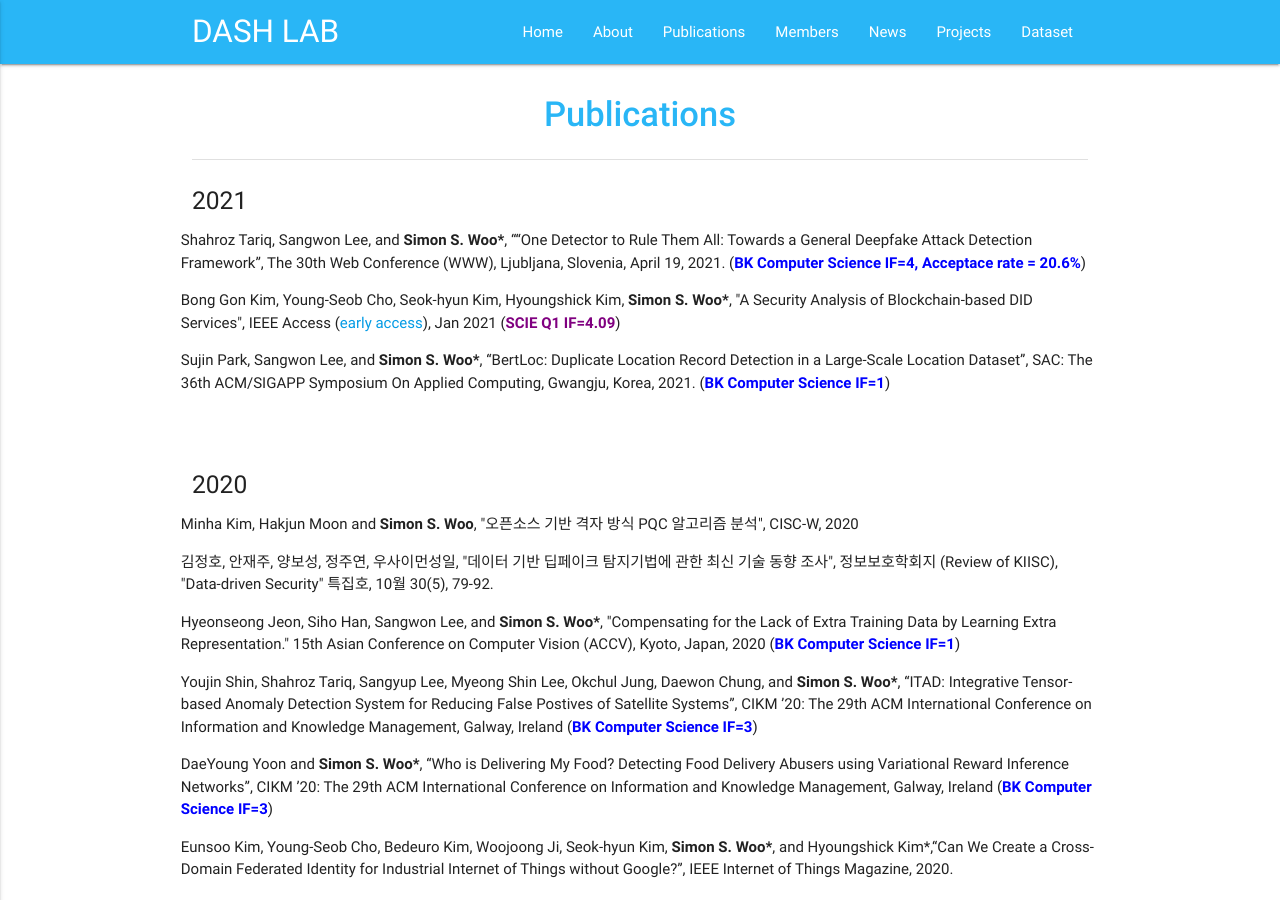
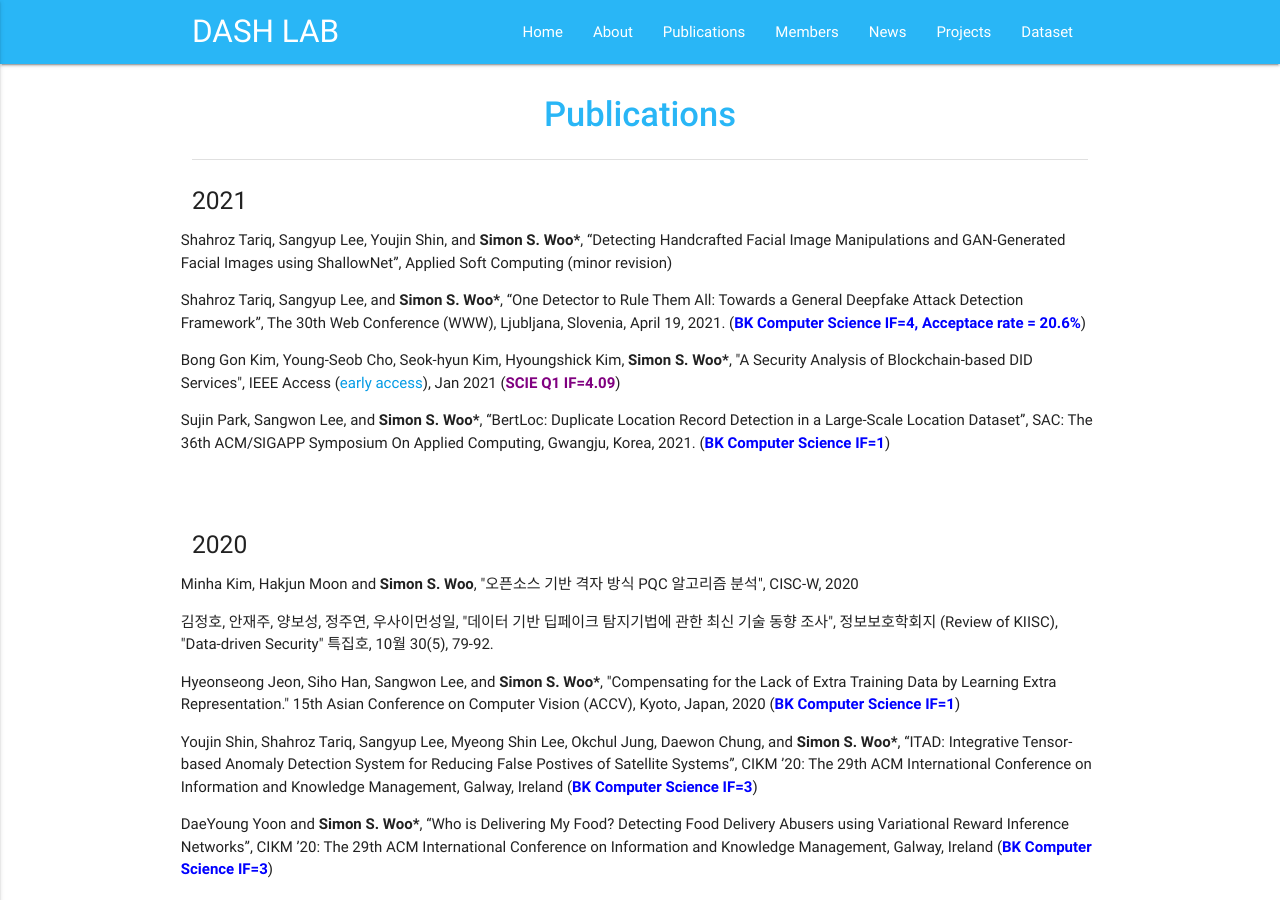
Before and after one commit to Yurim990507/DASH-Lab.github.io, a Jekyll site: the page built from example2.md, in a window 1280 px wide and 900 px high. Built offline with Jekyll 4.4.1, drawn with Linux system fonts in a browser that asks for light colours.

Commit message:
Update example2.md

```diff
--- a/example2.md
+++ b/example2.md
@@ -12,7 +12,9 @@ permalink: /Publications/
     <h5>2021</h5>
     <div class="row">
 
-<p> Shahroz Tariq, Sangwon Lee, and <b>Simon S. Woo*</b>, ““One Detector to Rule Them All: Towards a General Deepfake Attack Detection Framework”, The 30th Web Conference (WWW),  Ljubljana, Slovenia, April 19, 2021.  (<b><font color='blue'>BK Computer Science IF=4,  Acceptace rate = 20.6%</font></b>)</p>
+<p> Shahroz Tariq, Sangyup Lee, Youjin Shin, and <b>Simon S. Woo*</b>, “Detecting Handcrafted Facial Image Manipulations and GAN-Generated Facial Images using ShallowNet”, Applied Soft Computing (minor revision)</p>
+
+<p> Shahroz Tariq, Sangyup Lee, and <b>Simon S. Woo*</b>, “One Detector to Rule Them All: Towards a General Deepfake Attack Detection Framework”, The 30th Web Conference (WWW),  Ljubljana, Slovenia, April 19, 2021.  (<b><font color='blue'>BK Computer Science IF=4,  Acceptace rate = 20.6%</font></b>)</p>
 
 <p> Bong Gon Kim, Young-Seob Cho, Seok-hyun Kim, Hyoungshick Kim, <b>Simon S. Woo*</b>, "A Security Analysis of Blockchain-based DID Services", IEEE Access (<a href="https://ieeexplore.ieee.org/document/9336711/authors#authors">early access</a>), Jan 2021 (<b><font color='purple'>SCIE Q1 IF=4.09</font></b>) </p>
 
```
